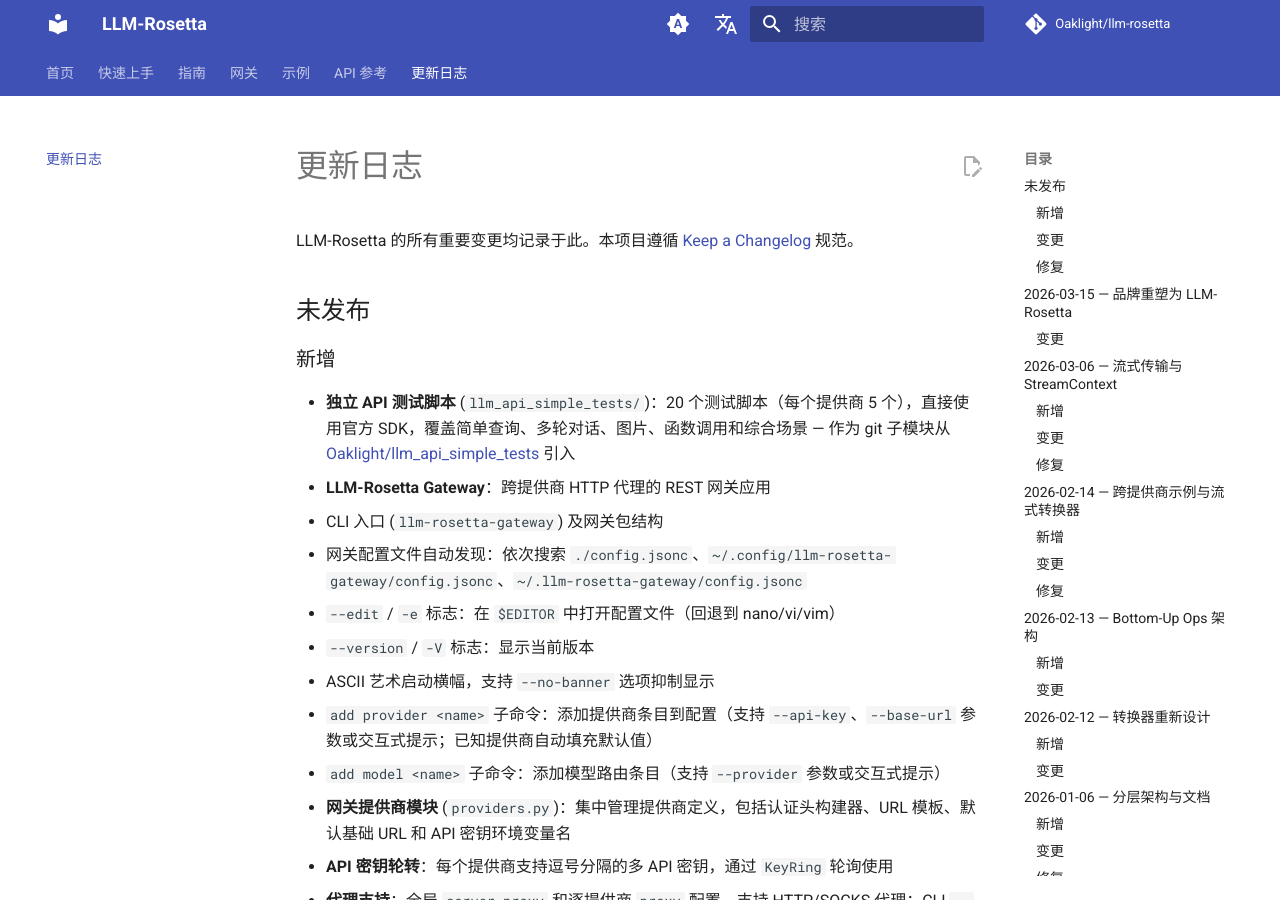
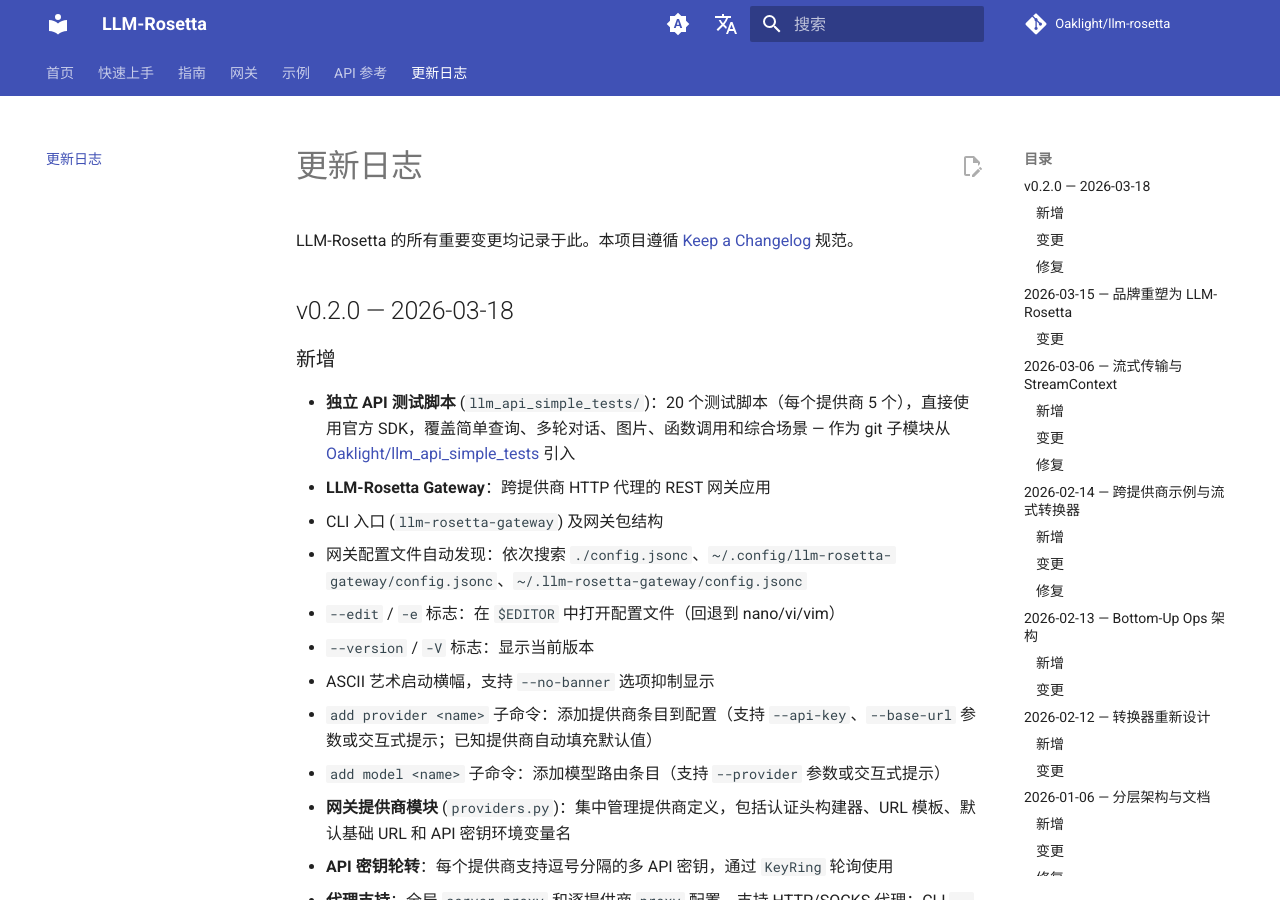
Before and after one commit to Oaklight/llm-rosetta, an MkDocs documentation site: the page built from docs/changelog.md, in a window 1280 px wide and 900 px high. Built offline with MkDocs 1.6.1 and Material for MkDocs 9.7.7, drawn with Linux system fonts in a browser that asks for light colours; comment, search, counter and statistics services are not loaded.

Commit message:
docs: mark Unreleased section as v0.2.0

```diff
--- a/docs/changelog.md
+++ b/docs/changelog.md
@@ -6,7 +6,7 @@
 
 LLM-Rosetta 的所有重要变更均记录于此。本项目遵循 [Keep a Changelog](https://keepachangelog.com/) 规范。
 
-## 未发布
+## v0.2.0 — 2026-03-18
 
 ### 新增
 
```
